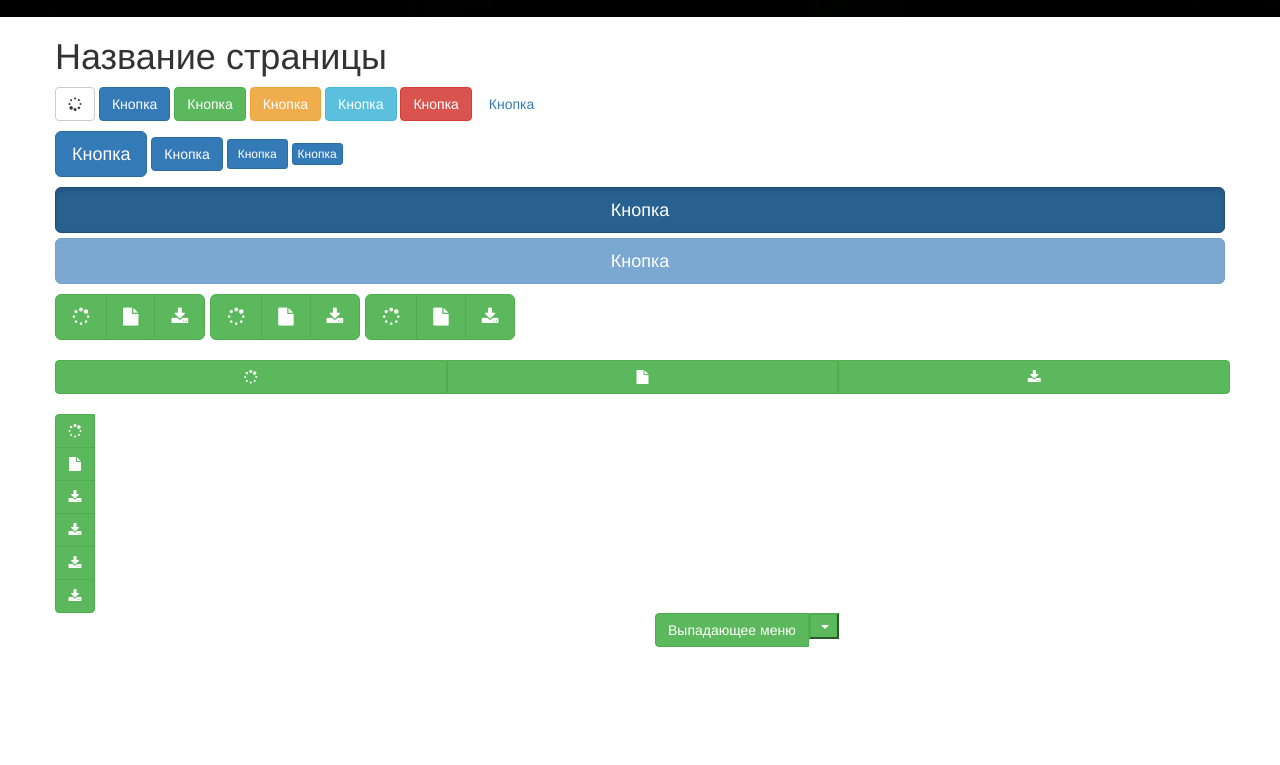
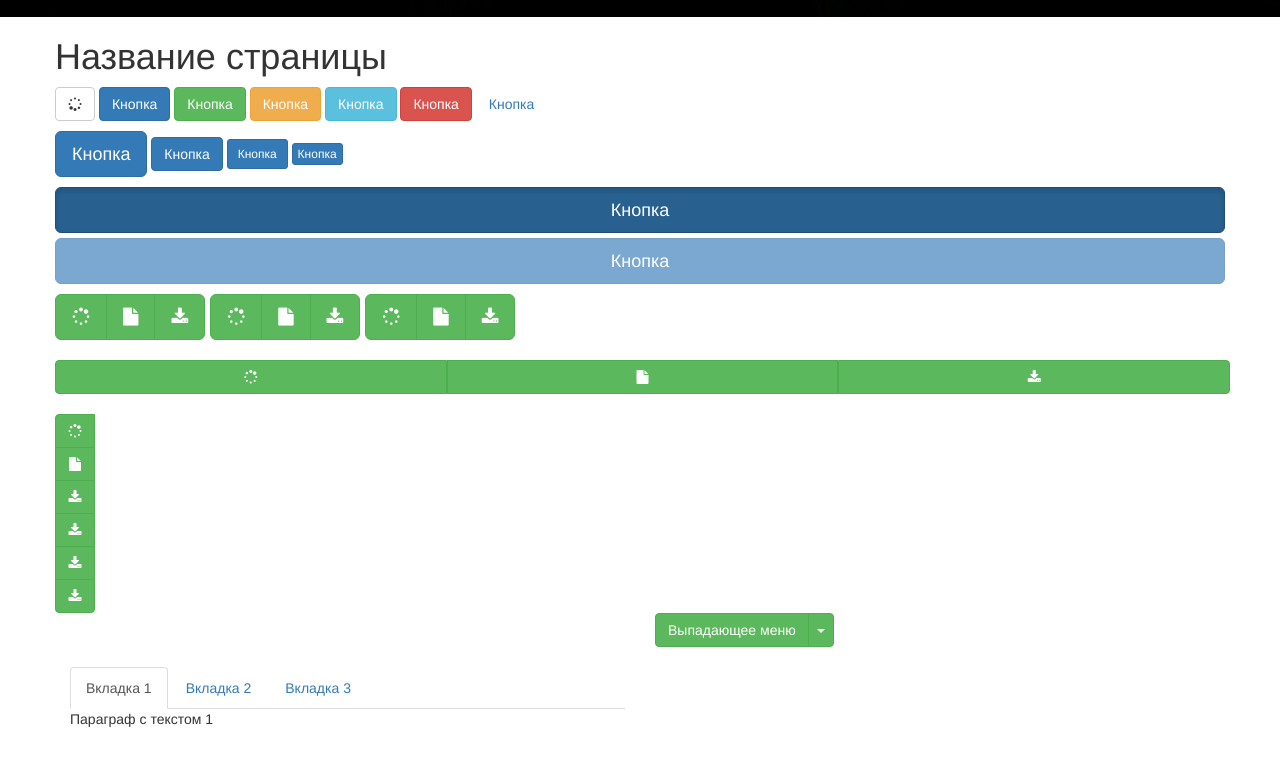
Before and after one commit to altair4ik1992/bootstrap3, a plain HTML site: page index.html in a window 1280 px wide. Shown: the part 774-1539 px from the top of the page. Drawn offline with nearby package versions, Linux system fonts and the light colour scheme.

Commit message:
урок 11 создание вкладок

```diff
--- a/index.html
+++ b/index.html
@@ -165,10 +165,10 @@
                   <button class="btn btn-success">
                       Выпадающее меню
                   </button>
-                  <button class="btn-success dropdown-toggle" data-toggle="dropdown">
+                  <button class="btn btn-success dropdown-toggle"  data-toggle="dropdown">
                       <span class="caret"></span>
                   </button>
-                  <ul class="dropdown-menu dropdown-menu-right">
+                  <ul class="dropdown-menu">
                       <li><a href="#">Ссылка Ссылка Ссылка Ссылка</a></li>
                       <li><a href="#">Ссылка Ссылка Ссылка Ссылка</a></li>
                       <li><a href="#">Ссылка Ссылка Ссылка Ссылка</a></li>
@@ -178,6 +178,32 @@
               </div>
           </div>
       </div>
+ </div>
+ <div class="container">
+     <div class="row">
+         <div class="col-md-6">
+             <br>
+             <div class="tabs">
+                 <ul class="nav nav-tabs">
+                     <li class="active"><a href="#tab-1" data-toggle="tab">Вкладка 1</a></li>
+                     <li><a href="#tab-2" data-toggle="tab">Вкладка 2</a></li>
+                     <li><a href="#tab-3" data-toggle="tab">Вкладка 3</a></li>
+                 </ul>
+                 <div class="tab-content">
+                     <div class="tab-pane fade in active" id="tab-1">
+                         <p>Параграф с текстом 1</p>
+                     </div>
+                     <div class="tab-pane fade" id="tab-2">
+                         <p>Параграф с текстом 2</p>
+                     </div>
+                     <div class="tab-pane fade" id="tab-3">
+                         <p>Параграф с текстом 3</p>
+                     </div>
+                 </div>
+             </div>
+         </div>
+         <div class="col-md-6"></div>
+     </div>
  </div>
     <br>
     <br>
```
